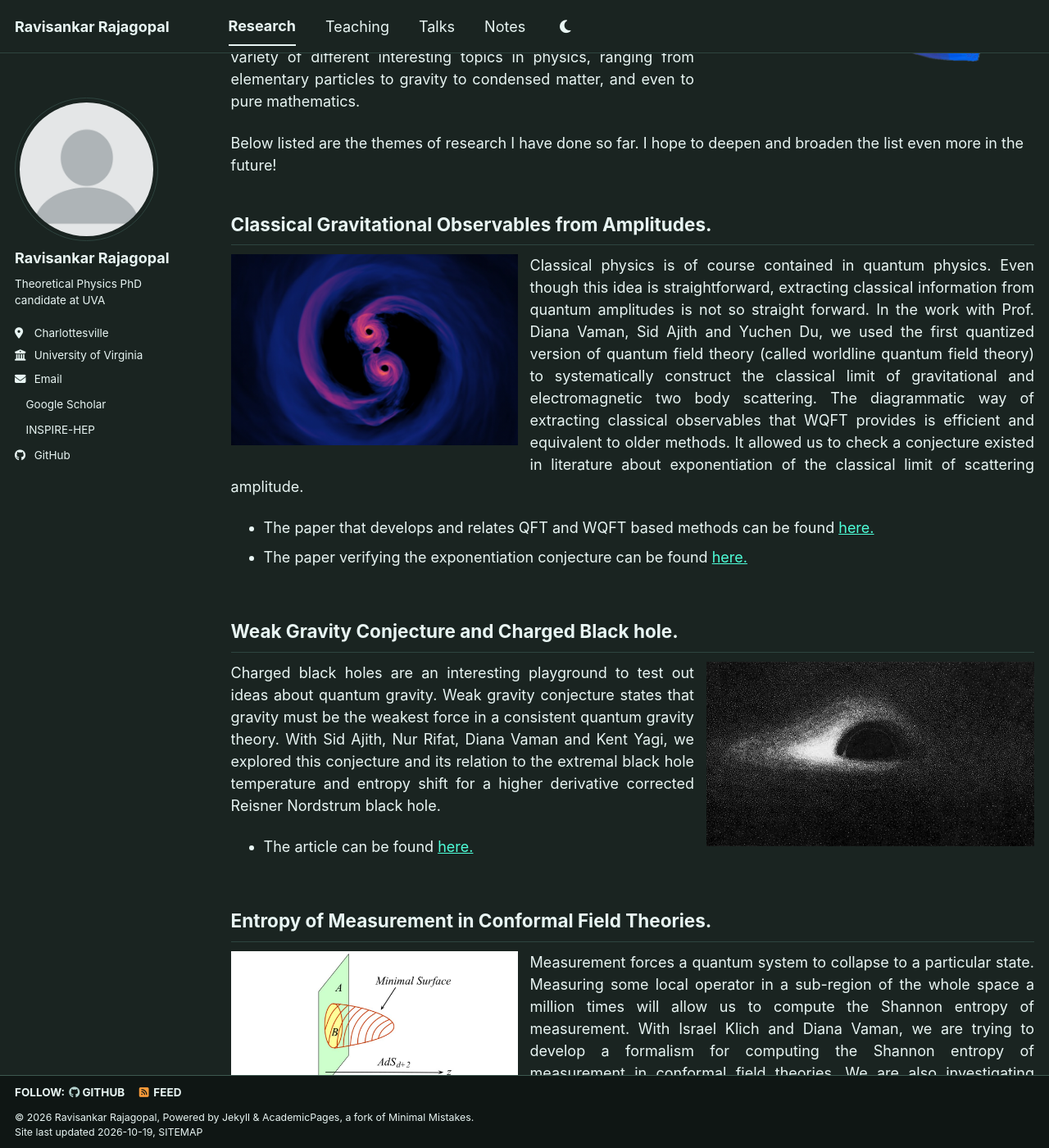
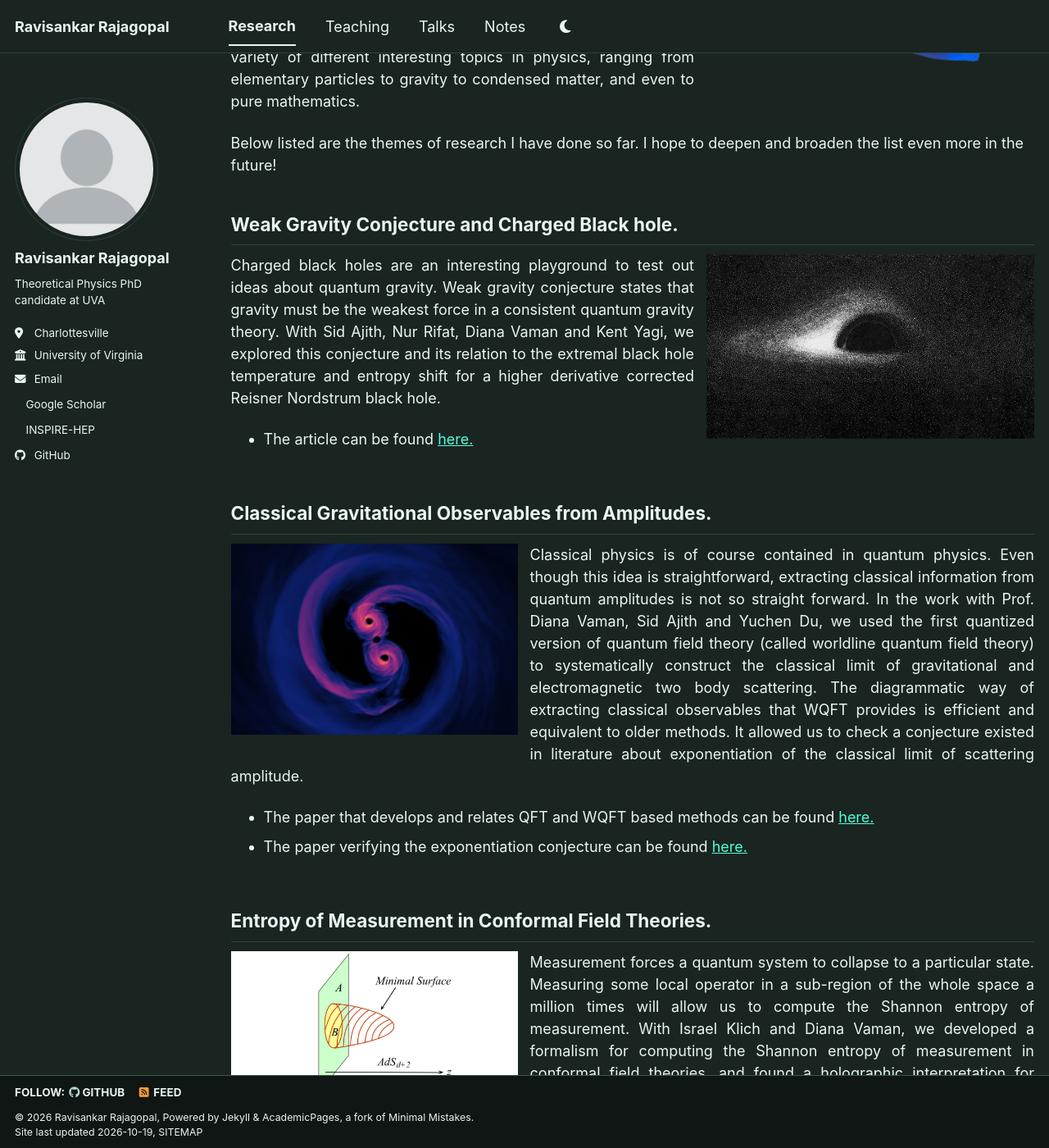
Before and after one commit to ravisankar712/ravisankar712.github.io, a Jekyll site: the page built from _pages/research.html, in a window 1280 px wide and 1400 px high, scrolled down 276 px. Shown: the whole window at 82% size. Built offline with Jekyll 4.4.1, drawn with Linux system fonts in a browser that asks for light colours; a style sheet for code colours, icons or effects is not loaded; some of the changed text lies outside the part shown.

Commit message:
Update research.html

```diff
--- a/_pages/research.html
+++ b/_pages/research.html
@@ -20,7 +20,23 @@ One of the great things about working on Quantum Field Theory is that it allows
 
 Below listed are the themes of research I have done so far. I hope to deepen and broaden the list even more in the future!
 
-<h2>Classical Gravitational Observables from Amplitudes.</h2>
+
+
+<h2>Weak Gravity Conjecture and Charged Black hole.</h2>
+<div style="overflow: hidden;">
+  <img src="/images/blackhole.jpeg" style="float: right; margin: 0 0 10px 15px; width: 400px;">
+  <p style="text-align: justify;">
+    Charged black holes are an interesting playground to test out ideas about quantum gravity. Weak gravity conjecture states that gravity must be the weakest
+    force in a consistent quantum gravity theory. With Sid Ajith, Nur Rifat, Diana Vaman and Kent Yagi, we explored this conjecture and its relation to
+    the extremal black hole temperature and entropy shift for a higher derivative corrected Reisner Nordstrum black hole.
+  </p>
+  <ul>
+  <li>The article can be found <a href="https://inspirehep.net/literature/3163030">here.</a>
+</li>
+</ul>
+</div>
+
+  <h2>Classical Gravitational Observables from Amplitudes.</h2>
 <div style="overflow: hidden;">
   <img src="/images/bh-scattering.png" style="float: left; margin: 0 15px 10px 0; width: 350px;">
   <p style="text-align: justify;">
@@ -37,31 +53,25 @@ two body scattering. The diagrammatic way of extracting classical observables th
   <li>The paper verifying the exponentiation conjecture can be found <a href="https://inspirehep.net/literature/2830449">here.</a></li>
 </ul>
 </div>
-
-<h2>Weak Gravity Conjecture and Charged Black hole.</h2>
+  <h2>Entropy of Measurement in Conformal Field Theories.</h2>
 <div style="overflow: hidden;">
-  <img src="/images/blackhole.jpeg" style="float: right; margin: 0 0 10px 15px; width: 400px;">
+  <img src="/images/RTformula.jpg" style="float: left; margin: 0 15px 10px 0; width: 350px;">
   <p style="text-align: justify;">
-    Charged black holes are an interesting playground to test out ideas about quantum gravity. Weak gravity conjecture states that gravity must be the weakest
-    force in a consistent quantum gravity theory. With Sid Ajith, Nur Rifat, Diana Vaman and Kent Yagi, we explored this conjecture and its relation to
-    the extremal black hole temperature and entropy shift for a higher derivative corrected Reisner Nordstrum black hole.
+   Measurement forces a quantum system to collapse to a particular state. Measuring some local operator in a sub-region of the whole space a
+    million times will allow us to compute the Shannon entropy of measurement. With Israel Klich and Diana Vaman, we developed
+    a formalism for computing the Shannon entropy of measurement in conformal field theories, and found a holographic interpretation for measurement
+    mutual information. On the way, we also found a physics based derivation of a math theorem!
   </p>
   <ul>
-  <li>The article can be found <a href="https://inspirehep.net/literature/3163030">here.</a>
+  <li>The article on measurement entropies in conformal field theory can be found <a href="https://inspirehep.net/literature/3215065">here.</a>
+</li>
+    <li>The article on the math theorem can be found <a href="https://inspirehep.net/literature/3213608">here.</a>
+
 </li>
 </ul>
 </div>
 
-<h2>Entropy of Measurement in Conformal Field Theories.</h2>
-<div style="overflow: hidden;">
-  <img src="/images/RTformula.jpg" style="float: left; margin: 0 15px 10px 0; width: 350px;">
-  <p style="text-align: justify;">
-   Measurement forces a quantum system to collapse to a particular state. Measuring some local operator in a sub-region of the whole space a
-    million times will allow us to compute the Shannon entropy of measurement. With Israel Klich and Diana Vaman, we are trying to develop
-    a formalism for computing the Shannon entropy of measurement in conformal field theories. We are also investigating potential holographic
-    interpretations of it.
-  </p>
-</div>
+
 </div>
 <!-- <p style="text-align: justify;">
 With Prof. Diana Vaman, Sid Ajith and Yuchen Du, we used the first quantized version of quantum field theory
```
